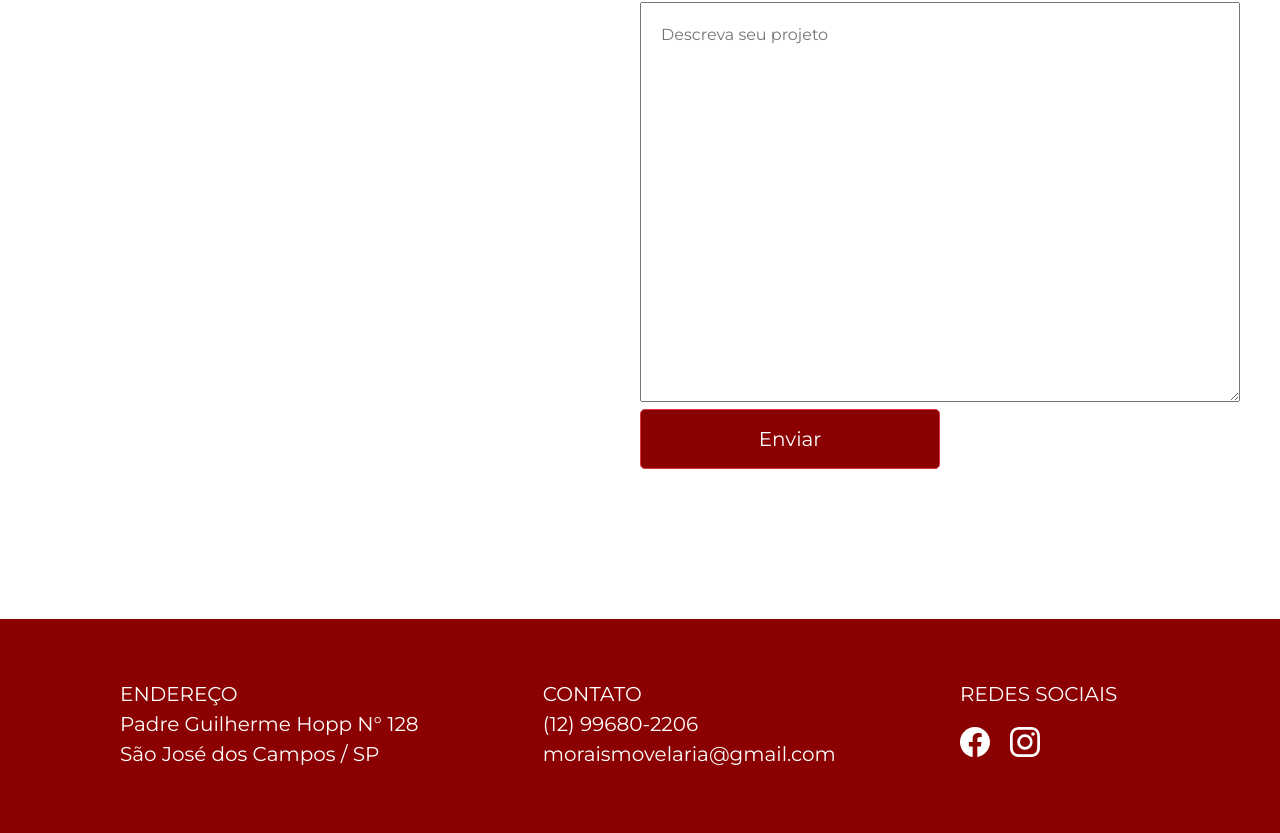
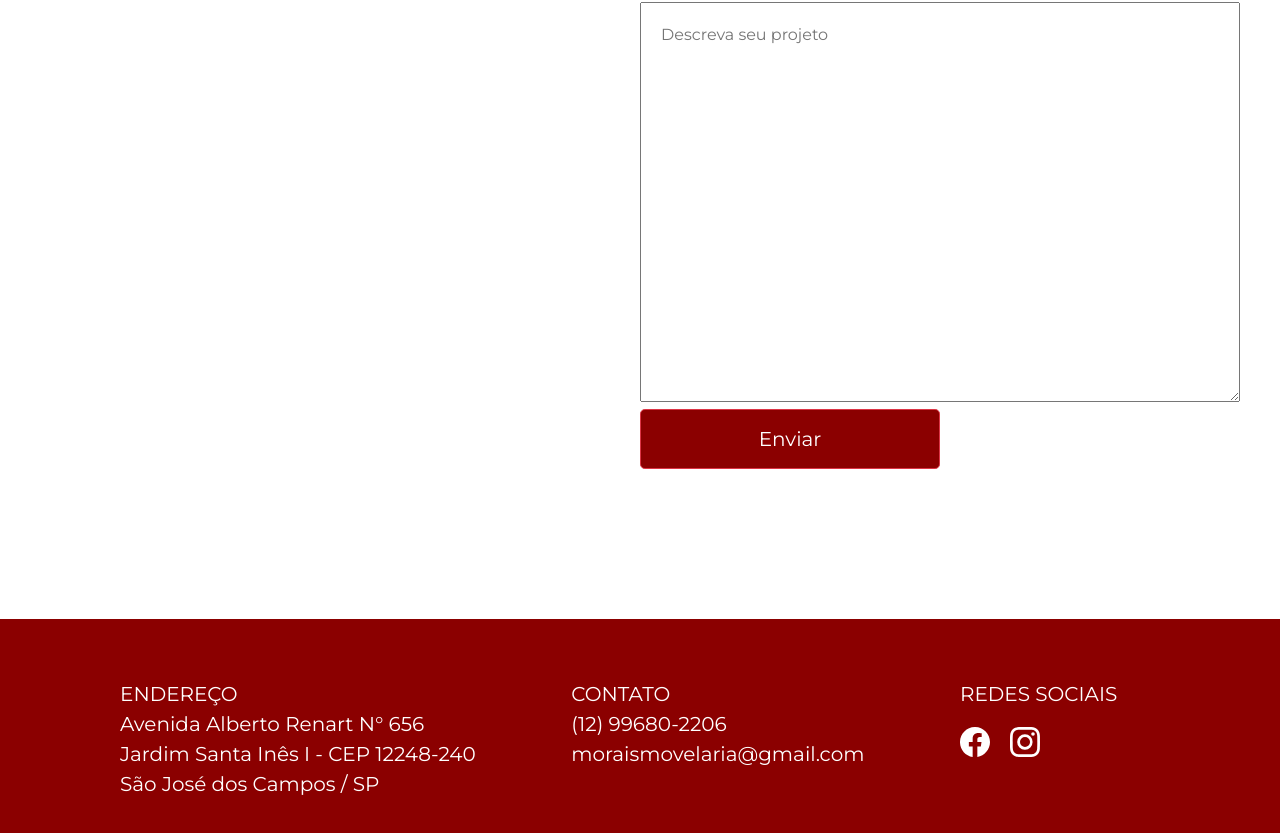
Before and after one commit to pauloremoli/moraismovelaria, a Next.js app: page / in a window 1280 px wide. Shown: the part 3706-4539 px from the top of the page. Built offline with nearby package versions, Linux system fonts and the light colour scheme.

Commit message:
change address

```diff
--- a/components/Footer.js
+++ b/components/Footer.js
@@ -7,7 +7,9 @@ export default function Footer() {
                 <div className="item">
                     ENDEREÇO
                     <br />
-                    Padre Guilherme Hopp N° 128
+                    Avenida Alberto Renart N° 656
+                    <br />
+                    Jardim Santa Inês I - CEP 12248-240
                     <br />
                     São José dos Campos / SP
                 </div>
```
